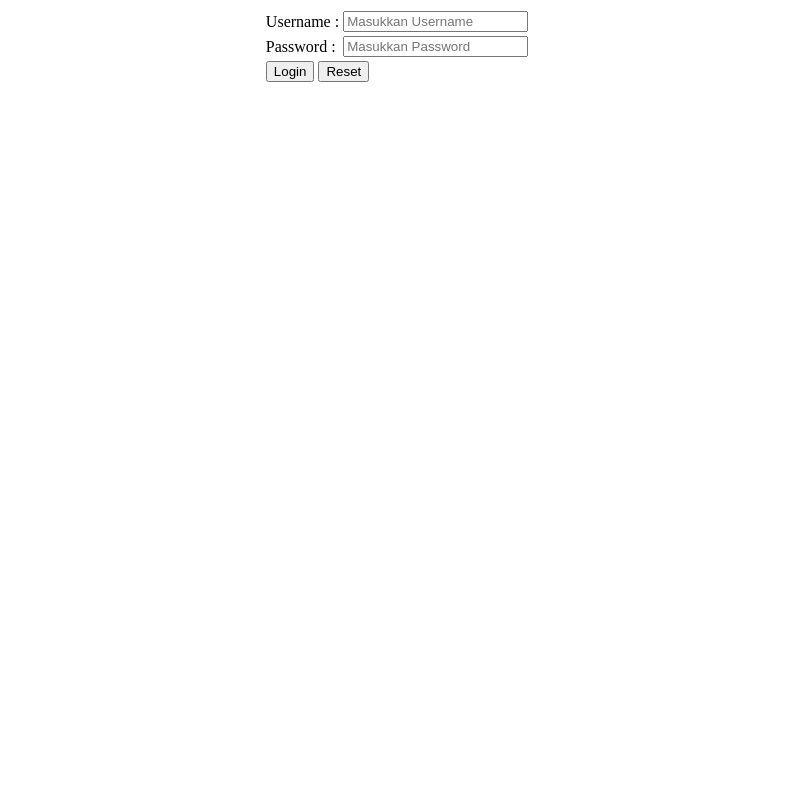
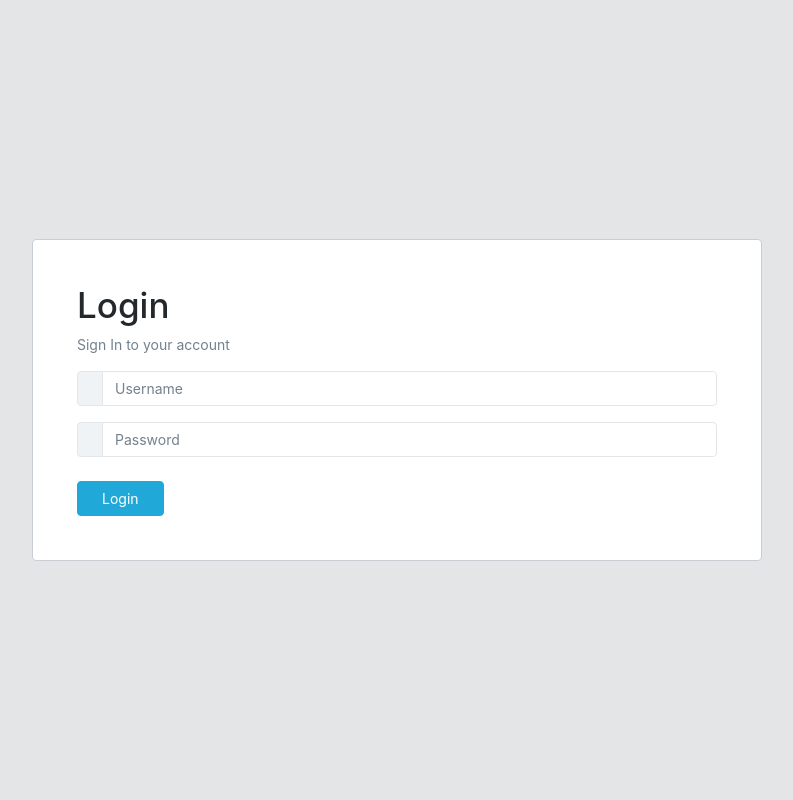
Before and after one commit to willnode/daftarkp, a CodeIgniter app: page /daftarkp/index.php/home/login in a window 1280 px wide. Shown: the whole page, without its empty margins (243-1036 px from the left). Run offline with CodeIgniter, Linux system fonts and the light colour scheme; some libraries are stand-ins or nearby versions.

Commit message:
Update login.php

```diff
--- a/application/views/static/login.php
+++ b/application/views/static/login.php
@@ -1,30 +1,58 @@
+<!DOCTYPE html>
 <html>
-
 <head>
-
+	<title>Sistem Informasi Kerja Praktik</title>
+	<link rel="stylesheet" href="<?=base_url('vendors/font-awesome/css/font-awesome.min.css')?>">
+	<link rel="stylesheet" href="<?=base_url('vendors/coreui/css/style.min.css')?>">
+	<link rel="stylesheet" href="<?=base_url('vendors/coreui/icons/css/coreui-icons.min.css')?>">
+	<script src="<?=base_url('vendors/jquery/jquery.min.js')?>"></script>
+	<script src="<?=base_url('vendors/bootstrap/bootstrap.min.js')?>"></script>
+	<script src="<?=base_url('vendors/coreui/js/coreui.min.js')?>"></script>
+	<script src="<?=base_url('assets/style.css')?>"></script>
+	<link rel="icon" href="<?=base_url('assets/logo.png')?>">
 </head>
-
-<body>
-    <form method="POST" action="">
-        <table align="center">
-            <tr>
-                <td>
-                    <font2>Username : </font2>
-                </td>
-                <td><input type="text" name="username" placeholder="Masukkan Username" class="textbox" />
-            </tr>
-            <tr>
-                <td>
-                    <font2>Password : </font2>
-                </td>
-                <td><input type="password" name="password" placeholder="Masukkan Password" class="textbox" />
-            </tr>
-            <tr>
-                <td colspan="2"><input type="submit" name="submit" value="Login" class="button" />&nbsp;<input
-                        type="reset" value="Reset" class="button"></td>
-            </tr>
-        </table>
-    </form>
-</body>
-
+  <body class="app flex-row align-items-center">
+    <div class="container">
+      <div class="row justify-content-center">
+        <div class="col-md-8">
+          <div class="card-group">
+            <div class="card p-4">
+              <div class="card-body">
+                <h1>Login</h1>
+                <p class="text-muted">Sign In to your account</p>
+                <div class="input-group mb-3">
+                  <div class="input-group-prepend">
+                    <span class="input-group-text">
+                      <i class="icon-user"></i>
+                    </span>
+                  </div>
+                  <input class="form-control" type="text" placeholder="Username">
+                </div>
+                <div class="input-group mb-4">
+                  <div class="input-group-prepend">
+                    <span class="input-group-text">
+                      <i class="icon-lock"></i>
+                    </span>
+                  </div>
+                  <input class="form-control" type="password" placeholder="Password">
+                </div>
+                <div class="row">
+                  <div class="col-6">
+                    <button class="btn btn-primary px-4" type="button">Login</button>
+                  </div>
+                </div>
+              </div>
+            </div>
+          </div>
+        </div>
+      </div>
+    </div>
+    <!-- CoreUI and necessary plugins-->
+    <script src="node_modules/jquery/dist/jquery.min.js"></script>
+    <script src="node_modules/popper.js/dist/umd/popper.min.js"></script>
+    <script src="node_modules/bootstrap/dist/js/bootstrap.min.js"></script>
+    <script src="node_modules/pace-progress/pace.min.js"></script>
+    <script src="node_modules/perfect-scrollbar/dist/perfect-scrollbar.min.js"></script>
+    <script src="node_modules/@coreui/coreui/dist/js/coreui.min.js"></script>
+  </body>
 </html>
```
